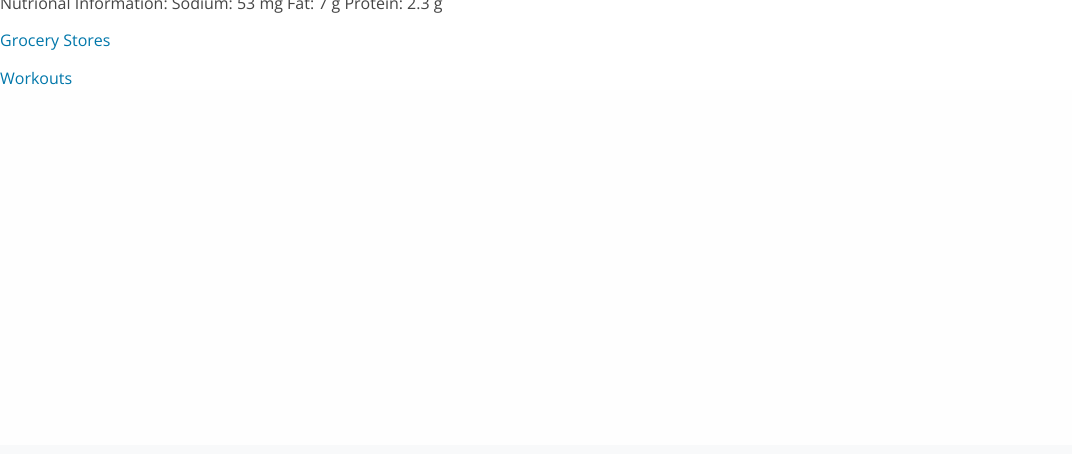
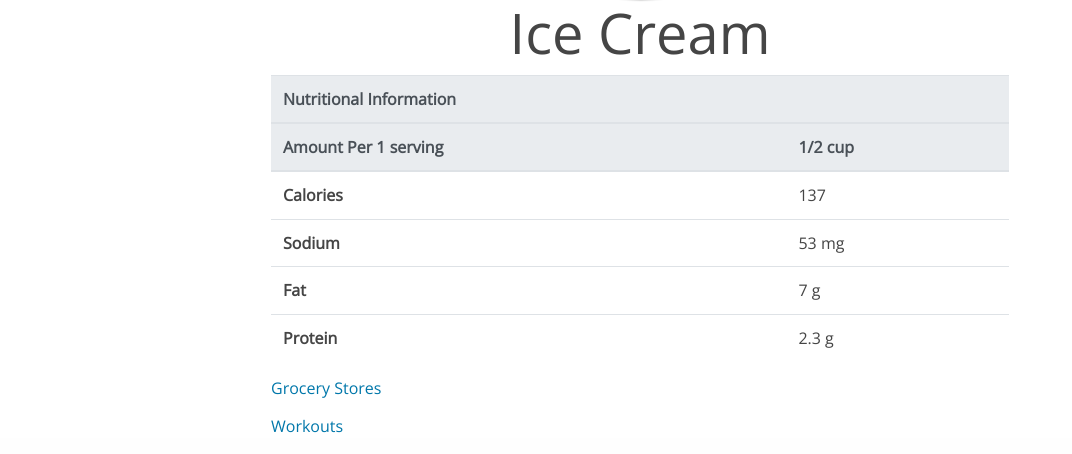
Before and after one commit to hrfofut/idb, a Flask app: page /foods/0 in a window 1280 px wide. Shown: the part 355-809 px from the top of the page, without its empty margins (0-1072 px from the left). Before the commit the page ends 440 px from the top, so only its background shows below. Run offline with Flask 2, Linux system fonts and the light colour scheme; parts of the project's set-up code (start-up, migrations or seed data) failed here and were passed over; some libraries are stand-ins or nearby versions.

Commit message:
Attempted to make beauty for the food details pages

```diff
--- a/idb/templates/foods/fooddetail.html
+++ b/idb/templates/foods/fooddetail.html
@@ -7,14 +7,42 @@
 		</style>
 {% endblock %}
 {% block content %}
-<h1></h1>
+<div class="container-fluid">
 	<div class="text-center">
-  		<img src="{{food['img']}}" class="rounded" style="height: 200px; width: 200px;">
+  		<img src="{{food['img']}}"  style="height: 300px; width: 300px; border-radius: 50%; box-shadow: 1px 1px 2px grey">
 	</div>
-	<p> <h6>Name:{{food['name']}}</h6> </p>
-    <p> <h6>Calories:{{food['calories']}}</h6> </p>
-    <p> <h6>Nutrional Information: Sodium: {{food['sodium']}} Fat: {{food['fat']}} Protein: {{food['protein']}}</h6> </p>
+	<h1 class="display-4" style="text-transform: capitalize; text-align: center">{{food['name']}}</h1>
+    <table class="table">
+      <thead class="thead-light">
+        <tr>
+          <th scope="col" colspan="3">Nutritional Information</th>
+        </tr>
+        <tr>
+          <th scope="row">Amount Per 1 serving</th>
+          <th >{{food['serving']}}</th>
+        </tr>
+      </thead>
+      <tbody>
+
+        <tr>
+          <th scope="row">Calories</th>
+          <td>{{food['calories']}}</td>
+        </tr>
+        <tr>
+          <th scope="row">Sodium</th>
+          <td>{{food['sodium']}}</td>
+        </tr>
+        <tr>
+          <th scope="row">Fat</th>
+          <td>{{food['fat']}}</td>
+        </tr>
+        <tr>
+          <th scope="row">Protein</th>
+          <td>{{food['protein']}}</td>
+        </tr>
+      </tbody>
+    </table>
     <p> <a href= "/stores">Grocery Stores</a> </p>
     <p> <a href= "/workouts">Workouts</a> </p>
-
+</div>
 {% endblock %}
--- a/idb/views/foods.py
+++ b/idb/views/foods.py
@@ -17,7 +17,7 @@ def food_detail(id):
     # However the backend will work, use id to find all the info.
 
     # ID 0-2 returns certain food page, else return error
-    icecream = {'img': 'http://del.h-cdn.co/assets/17/23/1600x800/landscape-1497238977-delish-mason-jar-ice-cream-3.jpg', 'name': 'icecream', 'calories': '137', 'serving': '1/2 cup', 'sodium': '53 mg', 'fat': '7 g', 'protein': '2.3 g'}
+    icecream = {'img': 'http://del.h-cdn.co/assets/17/23/1600x800/landscape-1497238977-delish-mason-jar-ice-cream-3.jpg', 'name': 'ice cream', 'calories': '137', 'serving': '1/2 cup', 'sodium': '53 mg', 'fat': '7 g', 'protein': '2.3 g'}
     burger = {'img': 'http://baileysrestaurants.com/range/files/2013/02/IMG_1700.jpg', 'name': 'burger', 'calories': '354', 'serving': '1 item', 'sodium': '497 mg', 'fat': '17 g', 'protein': '20 g'}
     waffle = {'img': 'http://catchyscoop.com/wp-content/uploads/2016/07/calories-in-a-waffle.jpg', 'name': 'waffle', 'calories': '82', 'serving': '1 oz', 'sodium': '145 mg', 'fat': '4 g', 'protein': '2.2 g'}
 
```
